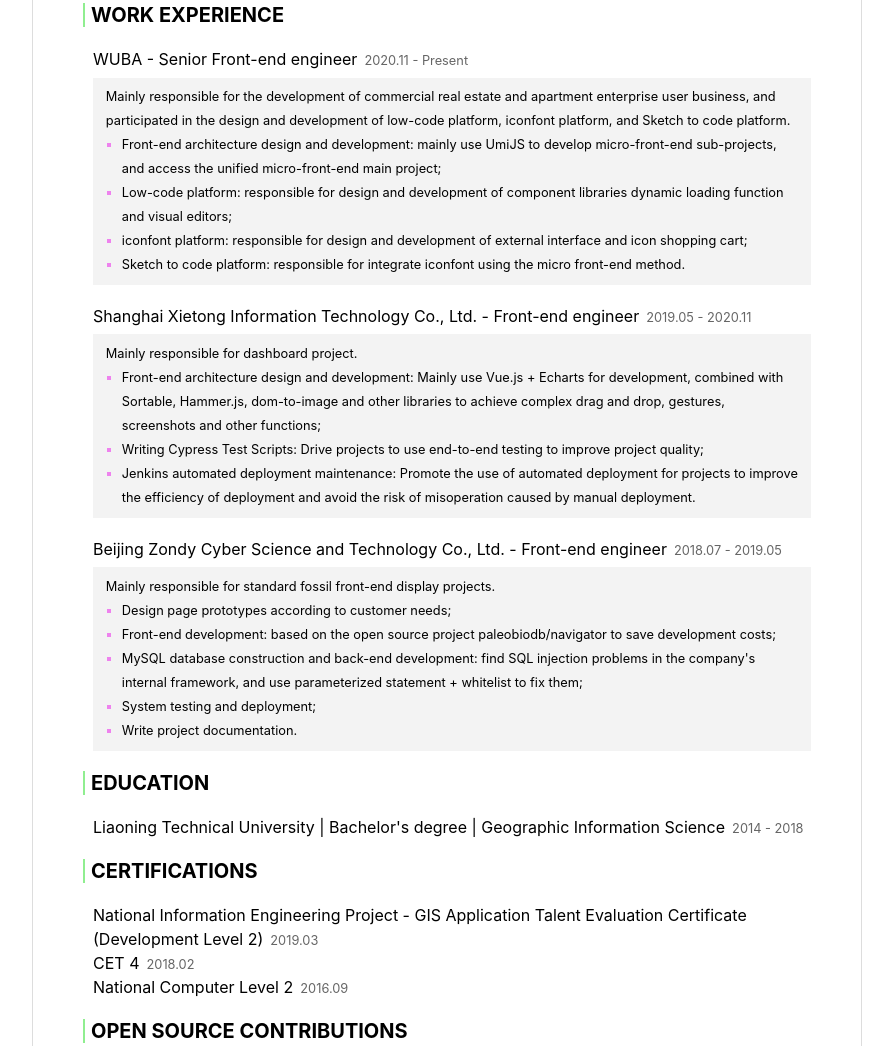
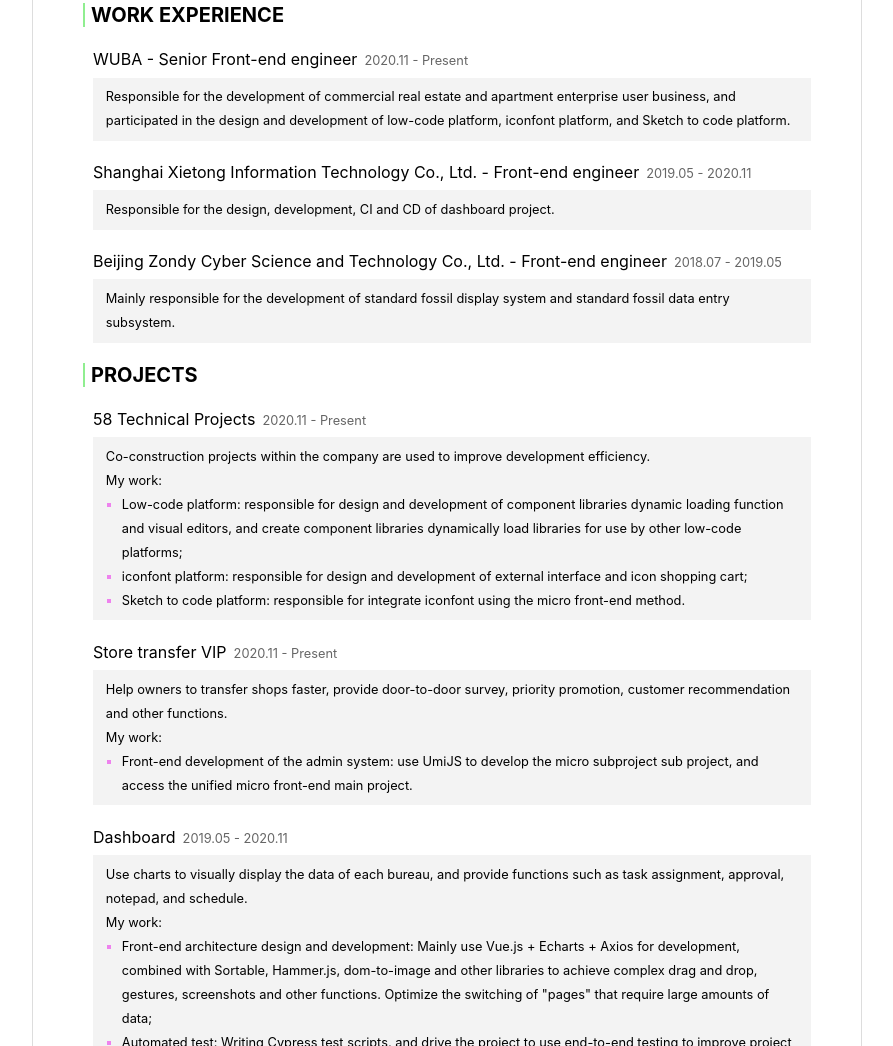
Before and after one commit to 1010543618/CV-template, a plain HTML site: page index.en.html in a window 1280 px wide. Shown: the part 569-1615 px from the top of the page, without its empty margins (193-1086 px from the left). Drawn offline with Linux system fonts and the light colour scheme.

Commit message:
add projects

```diff
--- a/index.css
+++ b/index.css
@@ -49,6 +49,9 @@
   right: 0.5em;
 }
 @media print {
+  a {
+    color: black;
+  }
   .language-options {
     display: none;
   }
@@ -90,33 +93,35 @@
 #resume-detailinfo-wrapper {
   padding: 10px 50px;
 }
-.resume-detailinfo > dl {
+.resume-detailinfo > .resume-detailinfo__title {
   padding-left: 6px;
   border-left: 2px solid lightgreen;
-}
-.resume-detailinfo > dl > h2 {
   font-size: 20px;
   text-transform: uppercase;
 }
-.resume-detailinfo > dd {
+.resume-detailinfo > .resume-detailinfo__content {
   margin: 20px 0 20px 10px;
 }
-.resume-detailinfo .work-experience .work-experience__detail,
+
+.resume-detailinfo .experience .experience__detail,
 .resume-detailinfo .open-source-contributions {
   font-size: 0.8em;
   padding: 0.6em 1em;
   margin: 0.5em 0 1.5em 0;
   background: #f3f3f3;
 }
-.resume-detailinfo .work-experience .work-experience__detail ul,
+
+.resume-detailinfo .experience .experience__detail ul,
 .resume-detailinfo .open-source-contributions ul {
   padding-left: 1rem;
 }
-.resume-detailinfo .work-experience .work-experience__detail ul > li,
+
+.resume-detailinfo .experience .experience__detail ul > li,
 .resume-detailinfo .open-source-contributions ul > li {
   list-style: square;
 }
-.resume-detailinfo .work-experience .work-experience__detail ul > li::marker,
+
+.resume-detailinfo .experience .experience__detail ul > li::marker,
 .resume-detailinfo .open-source-contributions ul > li::marker {
   color: violet;
 }
--- a/index.en.html
+++ b/index.en.html
@@ -62,12 +62,11 @@
           </ul>
         </div>
       </section>
+
       <section id="resume-detailinfo-wrapper">
-        <div class="resume-detailinfo">
-          <dl>
-            <h2>skills</h2>
-          </dl>
-          <dd class="skell-detail">
+        <article class="resume-detailinfo">
+          <h2 class="resume-detailinfo__title">skills</h2>
+          <div class="resume-detailinfo__content skell-detail">
             <p>
               <span class="skell-detail__item">JavaScript</span>
               <span class="skell-detail__item">CSS</span>
@@ -85,34 +84,69 @@
               <span class="skell-detail__item">Karma, Mocha & Chai</span>
               <span class="skell-detail__item">Cypress</span>
             </p>
-          </dd>
           </div>
-        <div class="resume-detailinfo">
-          <dl>
-            <h2>work experience</h2>
-          </dl>
-          <dd class="work-experience">
+        </article>
+
+        <article class="resume-detailinfo">
+          <h2 class="resume-detailinfo__title">work experience</h2>
+          <div class="resume-detailinfo__content experience">
             <ul>
               <li>
                 WUBA - Senior Front-end engineer
                 <span class="tag">2020.11 - Present</span>
-                <div class="work-experience__detail">
+                <div class="experience__detail">
                   <p>
-                    Mainly responsible for the development of commercial real
-                    estate and apartment enterprise user business, and
-                    participated in the design and development of low-code
-                    platform, iconfont platform, and Sketch to code platform.
+                    Responsible for the development of commercial real estate
+                    and apartment enterprise user business, and participated in
+                    the design and development of low-code platform, iconfont
+                    platform, and Sketch to code platform.
                   </p>
+                </div>
+              </li>
+              <li>
+                Shanghai Xietong Information Technology Co., Ltd. - Front-end
+                engineer
+                <span class="tag">2019.05 - 2020.11</span>
+                <div class="experience__detail">
+                  <p>
+                    Responsible for the design, development, CI and CD of
+                    dashboard project.
+                  </p>
+                </div>
+              </li>
+              <li>
+                Beijing Zondy Cyber Science and Technology Co., Ltd. - Front-end
+                engineer
+                <span class="tag">2018.07 - 2019.05</span>
+                <div class="experience__detail">
+                  <p>
+                    Mainly responsible for the development of standard fossil
+                    display system and standard fossil data entry subsystem.
+                  </p>
+                </div>
+              </li>
+            </ul>
+          </div>
+        </article>
+
+        <article class="resume-detailinfo">
+          <h2 class="resume-detailinfo__title">projects</h2>
+          <div class="resume-detailinfo__content experience">
             <ul>
               <li>
-                      Front-end architecture design and development: mainly use
-                      UmiJS to develop micro-front-end sub-projects, and access
-                      the unified micro-front-end main project;
-                    </li>
+                58 Technical Projects <span class="tag">2020.11 - Present</span>
+                <div class="experience__detail">
+                  <p>
+                    Co-construction projects within the company are used to
+                    improve development efficiency.
+                  </p>
+                  <p>My work:</p>
+                  <ul>
                     <li>
                       Low-code platform: responsible for design and development
                       of component libraries dynamic loading function and visual
-                      editors;
+                      editors, and create component libraries dynamically load
+                      libraries for use by other low-code platforms;
                     </li>
                     <li>
                       iconfont platform: responsible for design and development
@@ -126,66 +160,85 @@
                 </div>
               </li>
               <li>
-                Shanghai Xietong Information Technology Co., Ltd. - Front-end
-                engineer
-                <span class="tag">2019.05 - 2020.11</span>
-                <div class="work-experience__detail">
-                  <p>Mainly responsible for dashboard project.</p>
+                Store transfer VIP <span class="tag">2020.11 - Present</span>
+                <div class="experience__detail">
+                  <p>
+                    Help owners to transfer shops faster, provide door-to-door
+                    survey, priority promotion, customer recommendation and
+                    other functions.
+                  </p>
+                  <p>My work:</p>
+                  <ul>
+                    <li>
+                      Front-end development of the admin system: use UmiJS to
+                      develop the micro subproject sub project, and access the
+                      unified micro front-end main project.
+                    </li>
+                  </ul>
+                </div>
+              </li>
+              <li>
+                Dashboard <span class="tag">2019.05 - 2020.11</span>
+                <div class="experience__detail">
+                  <p>
+                    Use charts to visually display the data of each bureau, and
+                    provide functions such as task assignment, approval,
+                    notepad, and schedule.
+                  </p>
+                  <p>My work:</p>
                   <ul>
                     <li>
                       Front-end architecture design and development: Mainly use
-                      Vue.js + Echarts for development, combined with Sortable,
-                      Hammer.js, dom-to-image and other libraries to achieve
-                      complex drag and drop, gestures, screenshots and other
-                      functions;
+                      Vue.js + Echarts + Axios for development, combined with
+                      Sortable, Hammer.js, dom-to-image and other libraries to
+                      achieve complex drag and drop, gestures, screenshots and
+                      other functions. Optimize the switching of "pages" that
+                      require large amounts of data;
                     </li>
                     <li>
-                      Writing Cypress Test Scripts: Drive projects to use
-                      end-to-end testing to improve project quality;
+                      Automated test: Writing Cypress test scripts, and drive
+                      the project to use end-to-end testing to improve project
+                      quality;
                     </li>
                     <li>
-                      Jenkins automated deployment maintenance: Promote the use
-                      of automated deployment for projects to improve the
-                      efficiency of deployment and avoid the risk of
+                      Automated deployment: Config Jenkins, and drive the
+                      project to use of automated deployment for projects to
+                      improve the efficiency of deployment and avoid the risk of
                       misoperation caused by manual deployment.
                     </li>
                   </ul>
                 </div>
               </li>
               <li>
-                Beijing Zondy Cyber Science and Technology Co., Ltd. - Front-end
-                engineer
+                Fossil display system
                 <span class="tag">2018.07 - 2019.05</span>
-                <div class="work-experience__detail">
+                <div class="experience__detail">
                   <p>
-                    Mainly responsible for standard fossil front-end display
-                    projects.
+                    Used to query and display fossil data of different species
+                    and geological ages on maps and paleogeographic maps.
                   </p>
+                  <p>My work:</p>
                   <ul>
-                    <li>Design page prototypes according to customer needs;</li>
                     <li>
-                      Front-end development: based on the open source project
-                      paleobiodb/navigator to save development costs;
+                      Front-end development: Drawing on the open source project
+                      paleobiodb/navigator, using D3.js and Leaflet to realize
+                      the display of standard fossil data;
                     </li>
                     <li>
-                      MySQL database construction and back-end development: find
-                      SQL injection problems in the company's internal
-                      framework, and use parameterized statement + whitelist to
-                      fix them;
+                      Database and back-end development: MySQL is used for the
+                      database, and ASP.NET is used for the back-end
+                      development.
                     </li>
-                    <li>System testing and deployment;</li>
-                    <li>Write project documentation.</li>
                   </ul>
                 </div>
               </li>
             </ul>
-          </dd>
           </div>
-        <div class="resume-detailinfo">
-          <dl>
-            <h2>education</h2>
-          </dl>
-          <dd>
+        </article>
+
+        <article class="resume-detailinfo">
+          <h2 class="resume-detailinfo__title">education</h2>
+          <div class="resume-detailinfo__content">
             <ul>
               <li>
                 Liaoning Technical University | Bachelor's degree | Geographic
@@ -193,14 +246,12 @@
                 <span class="tag">2014 - 2018</span>
               </li>
             </ul>
-          </dd>
           </div>
+        </article>
 
-        <div class="resume-detailinfo">
-          <dl>
-            <h2>certifications</h2>
-          </dl>
-          <dd>
+        <article class="resume-detailinfo">
+          <h2 class="resume-detailinfo__title">certifications</h2>
+          <div class="resume-detailinfo__content">
             <ul>
               <li>
                 National Information Engineering Project - GIS Application
@@ -212,13 +263,12 @@
                 National Computer Level 2 <span class="tag">2016.09</span>
               </li>
             </ul>
-          </dd>
           </div>
-        <div class="resume-detailinfo">
-          <dl>
-            <h2>open source contributions</h2>
-          </dl>
-          <dd>
+        </article>
+
+        <article class="resume-detailinfo">
+          <h2 class="resume-detailinfo__title">open source contributions</h2>
+          <div class="resume-detailinfo__content">
             <div class="open-source-contributions">
               <ul>
                 <li>VS Code Snippet Manager;</li>
@@ -233,9 +283,10 @@
                 </li>
               </ul>
             </div>
-          </dd>
           </div>
+        </article>
       </section>
+
       <aside class="language-options">
         <a href="index.html">简体中文</a>
         |
```
Also changed, not shown: index.html (+103 -62 lines). Lines whose indentation alone changed are shown as unchanged.
